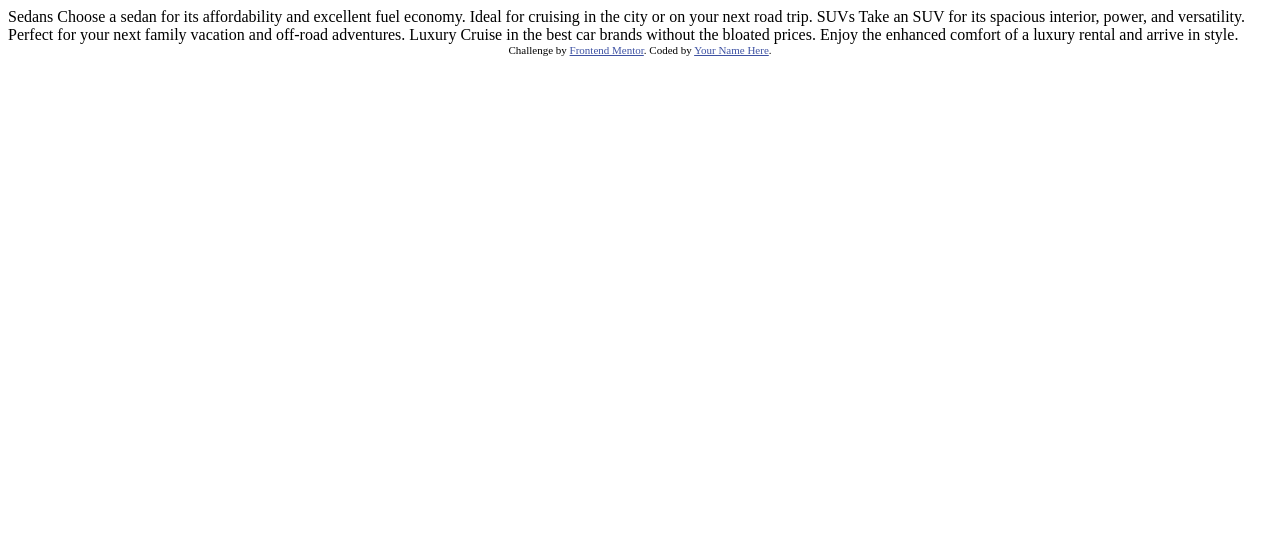
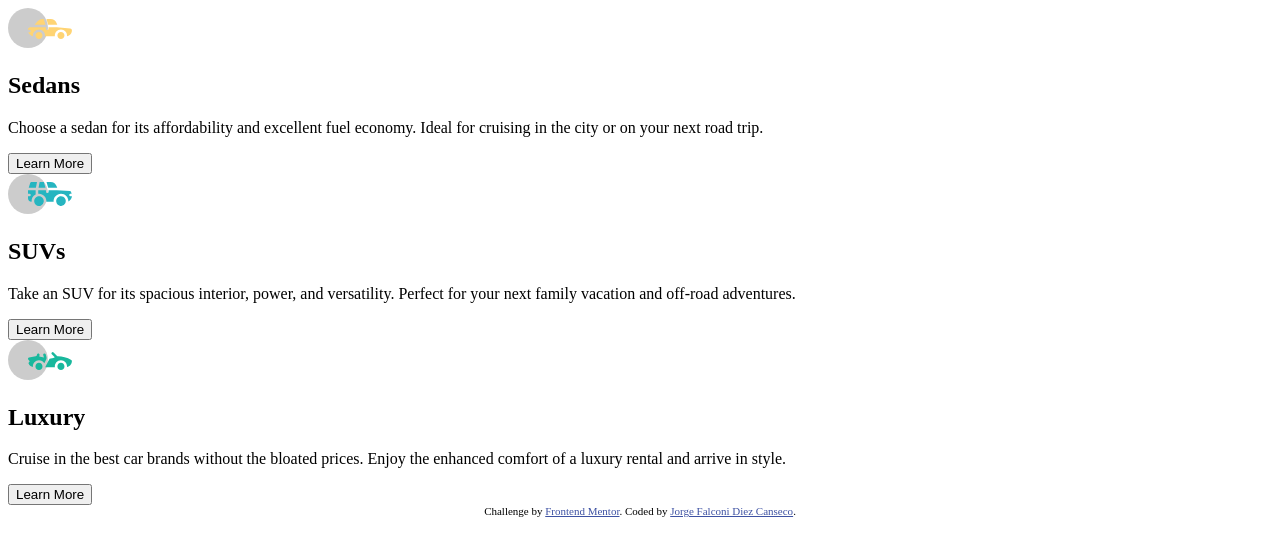
Before and after one commit to jfalconidc/Frontend-Mentor--3-column-preview-card-component-main, a plain HTML site: page index.html in a window 1280 px wide. Drawn offline with Linux system fonts and the light colour scheme.

Commit message:
Cambio al html

```diff
--- a/index.html
+++ b/index.html
@@ -15,22 +15,32 @@
   </style>
 </head>
 <body>
-
-  Sedans
-  Choose a sedan for its affordability and excellent fuel economy. Ideal for cruising in the city
-  or on your next road trip.
-
-  SUVs
-  Take an SUV for its spacious interior, power, and versatility. Perfect for your next family vacation
-  and off-road adventures.
-
-  Luxury
-  Cruise in the best car brands without the bloated prices. Enjoy the enhanced comfort of a luxury
-  rental and arrive in style.
-
+  <div class="container">
+    <div class="content1">
+      <img src="/images/icon-sedans.svg" alt="Sedan" />
+      <h2>Sedans</h2>
+      <p>Choose a sedan for its affordability and excellent fuel economy. Ideal for cruising in the city
+        or on your next road trip.</p>
+      <input type="button" value="Learn More" />
+    </div>
+    <div class="content2">
+      <img src="/images/icon-suvs.svg" alt="Suv" />
+      <h2>SUVs</h2>
+      <p>Take an SUV for its spacious interior, power, and versatility. Perfect for your next family vacation
+        and off-road adventures.</p>
+      <input type="button" value="Learn More" />
+    </div>
+    <div class="content3">
+      <img src="/images/icon-luxury.svg" alt="Luxury" />
+      <h2>Luxury</h2>
+      <p>Cruise in the best car brands without the bloated prices. Enjoy the enhanced comfort of a luxury
+        rental and arrive in style.</p>
+      <input type="button" value="Learn More" />
+    </div>
+  </div>
   <div class="attribution">
     Challenge by <a href="https://www.frontendmentor.io?ref=challenge" target="_blank">Frontend Mentor</a>.
-    Coded by <a href="#">Your Name Here</a>.
+    Coded by <a href="#">Jorge Falconi Diez Canseco</a>.
   </div>
 </body>
 </html>
```
